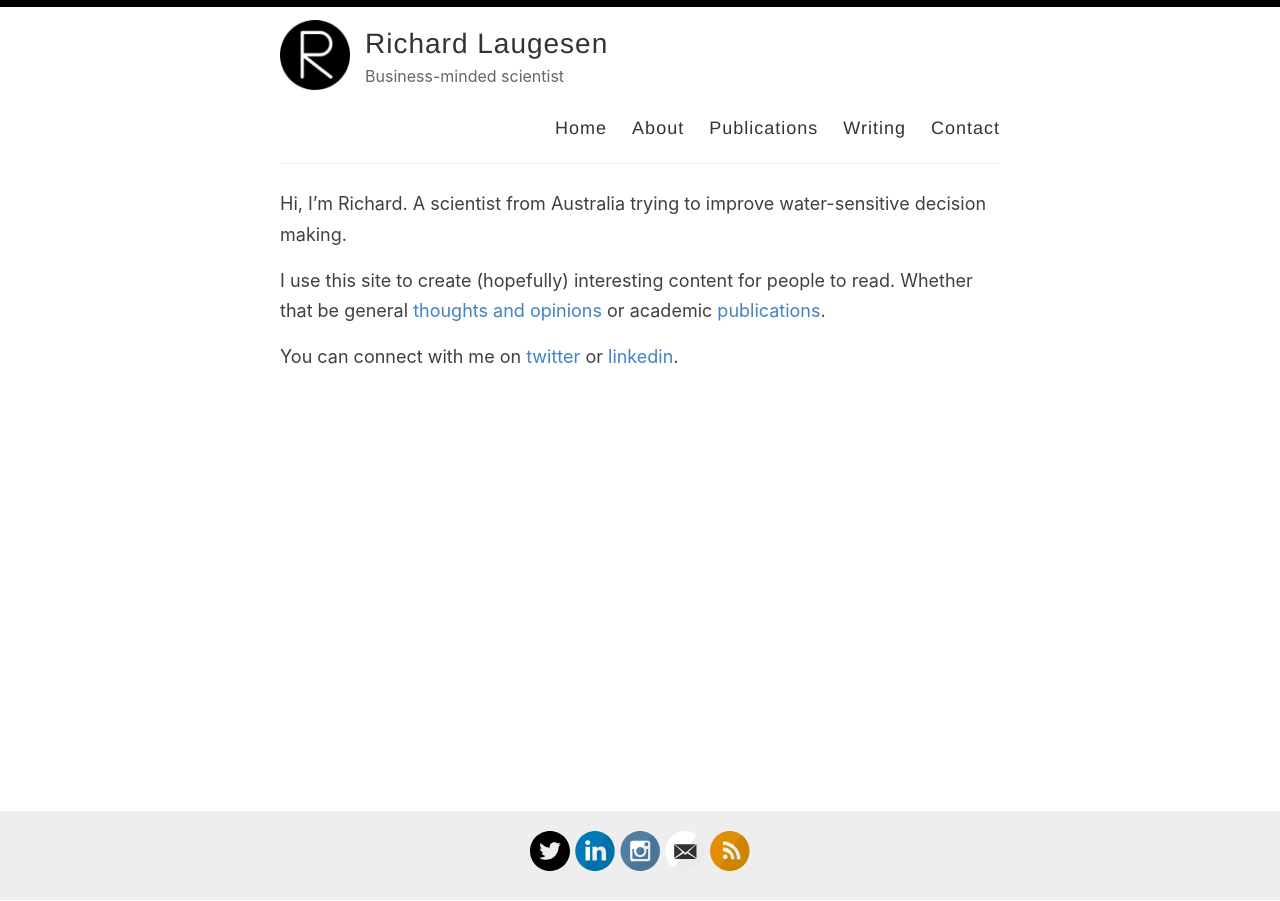
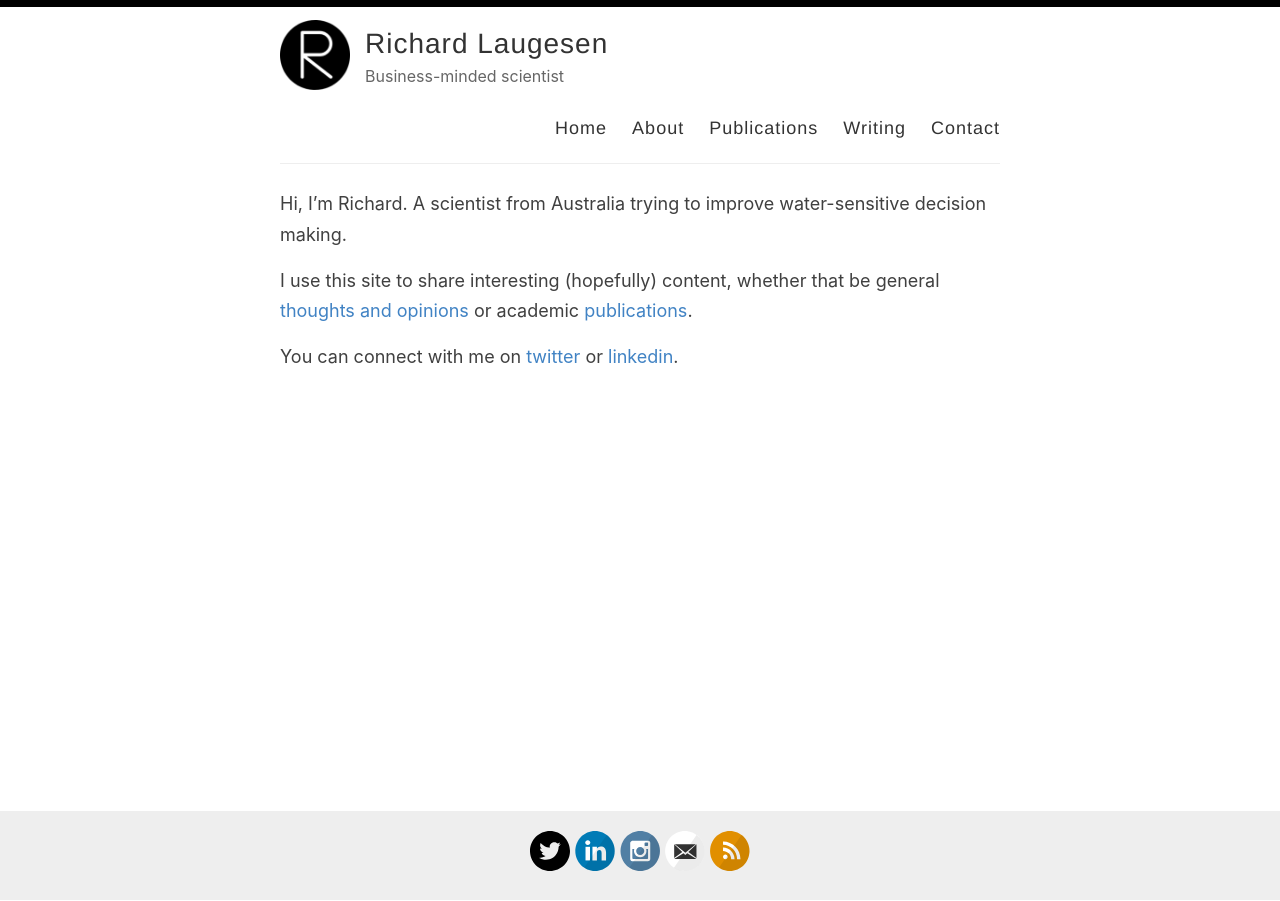
Before and after one commit to richardlaugesen/richardlaugesen.github.io, a Jekyll site: the page built from index.md, in a window 1280 px wide. Built offline with Jekyll 4.4.1, drawn with Linux system fonts in a browser that asks for light colours.

Commit message:
Update index.md

```diff
--- a/index.md
+++ b/index.md
@@ -7,6 +7,6 @@ image: /images/richard-small.jpg
 
 Hi, I'm Richard. A scientist from Australia trying to improve water-sensitive decision making.
 
-I use this site to create (hopefully) interesting content for people to read. Whether that be general [thoughts and opinions](/writing) or academic [publications](/publications).
+I use this site to share interesting (hopefully) content, whether that be general [thoughts and opinions](/writing) or academic [publications](/publications).
 
 You can connect with me on [twitter](https://twitter.com/richardlaugesen) or [linkedin](https://www.linkedin.com/in/richardlaugesen/).
```
